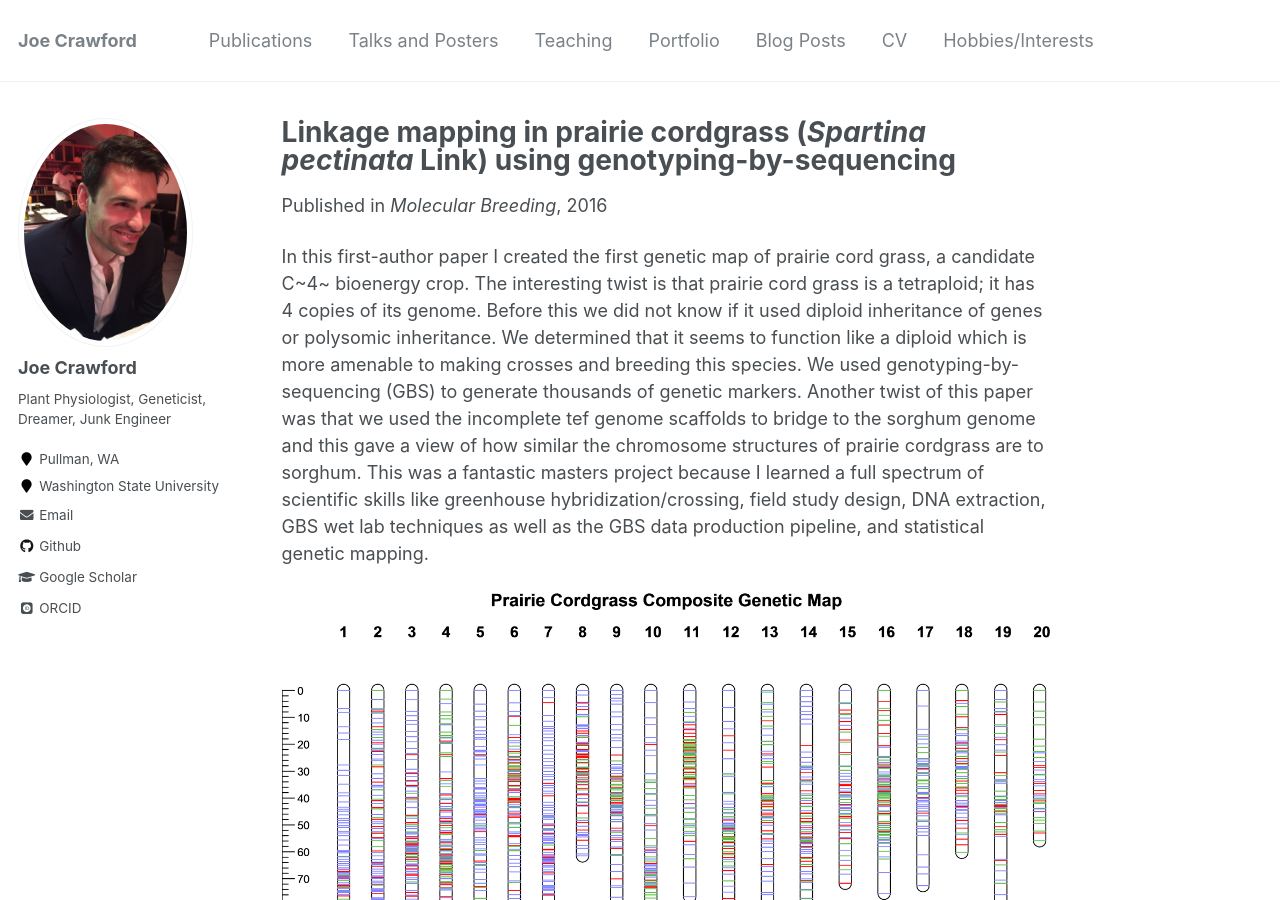
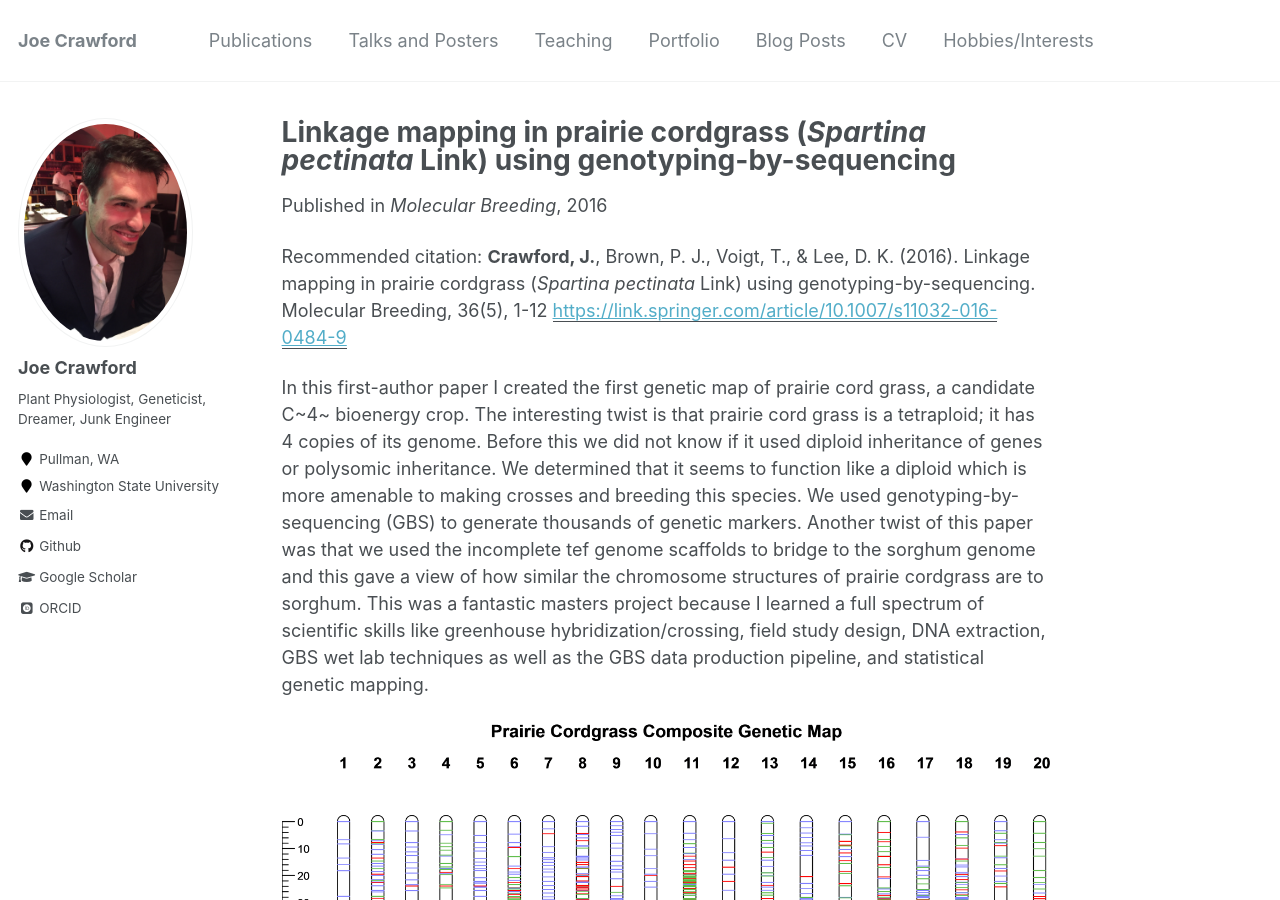
Before and after one commit to plant-physio/plant-physio.github.io, a Jekyll site: the page built from _publications/2010-10-01-paper-title-number-2.md, in a window 1280 px wide and 900 px high. Built offline with Jekyll 4.4.1, drawn with Linux system fonts in a browser that asks for light colours; some web fonts are replaced.

Commit message:
added code-able citation

```diff
--- a/_publications/2010-10-01-paper-title-number-2.md
+++ b/_publications/2010-10-01-paper-title-number-2.md
@@ -7,7 +7,7 @@ date: 2016-05-16
 venue: 'Molecular Breeding'
 Journal: 'Molecular Breeding'
 paperurl: 'https://link.springer.com/article/10.1007/s11032-016-0484-9'
-#citation: 'Your Name, You. (2010). &quot;Paper Title Number 2.&quot; <i>Journal 1</i>. 1(2).'
+citation: '<b>Crawford, J.</b>, Brown, P. J., Voigt, T., & Lee, D. K. (2016). Linkage mapping in prairie cordgrass (<i>Spartina pectinata</i> Link) using genotyping-by-sequencing. Molecular Breeding, 36(5), 1-12'
 ---
 In this first-author paper I created the first genetic map of prairie cord grass, a candidate C~4~ bioenergy crop. The interesting twist is that prairie cord grass is a tetraploid; it has 4 copies of its genome. Before this we did not know if it used diploid inheritance of genes or polysomic inheritance. We determined that it seems to function like a diploid which is more amenable to making crosses and breeding this species. We used genotyping-by-sequencing (GBS) to generate thousands of genetic markers. Another twist of this paper was that we used the incomplete tef genome scaffolds to bridge to the sorghum genome and this gave a view of how similar the chromosome structures of prairie cordgrass are to sorghum. This was a fantastic masters project because I learned a full spectrum of scientific skills like greenhouse hybridization/crossing, field study design, DNA extraction, GBS wet lab techniques as well as the GBS data production pipeline, and statistical genetic mapping.
 
```
